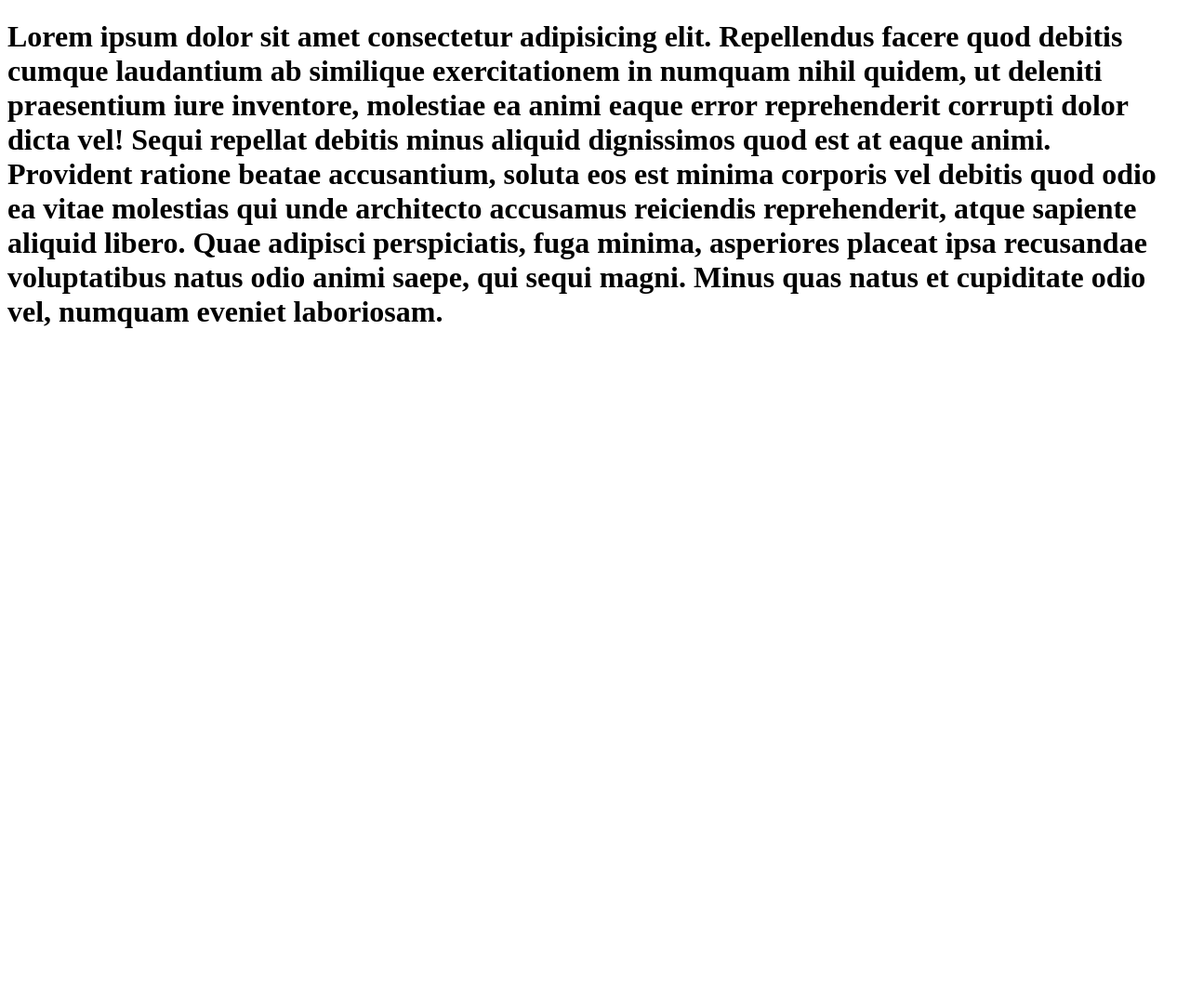
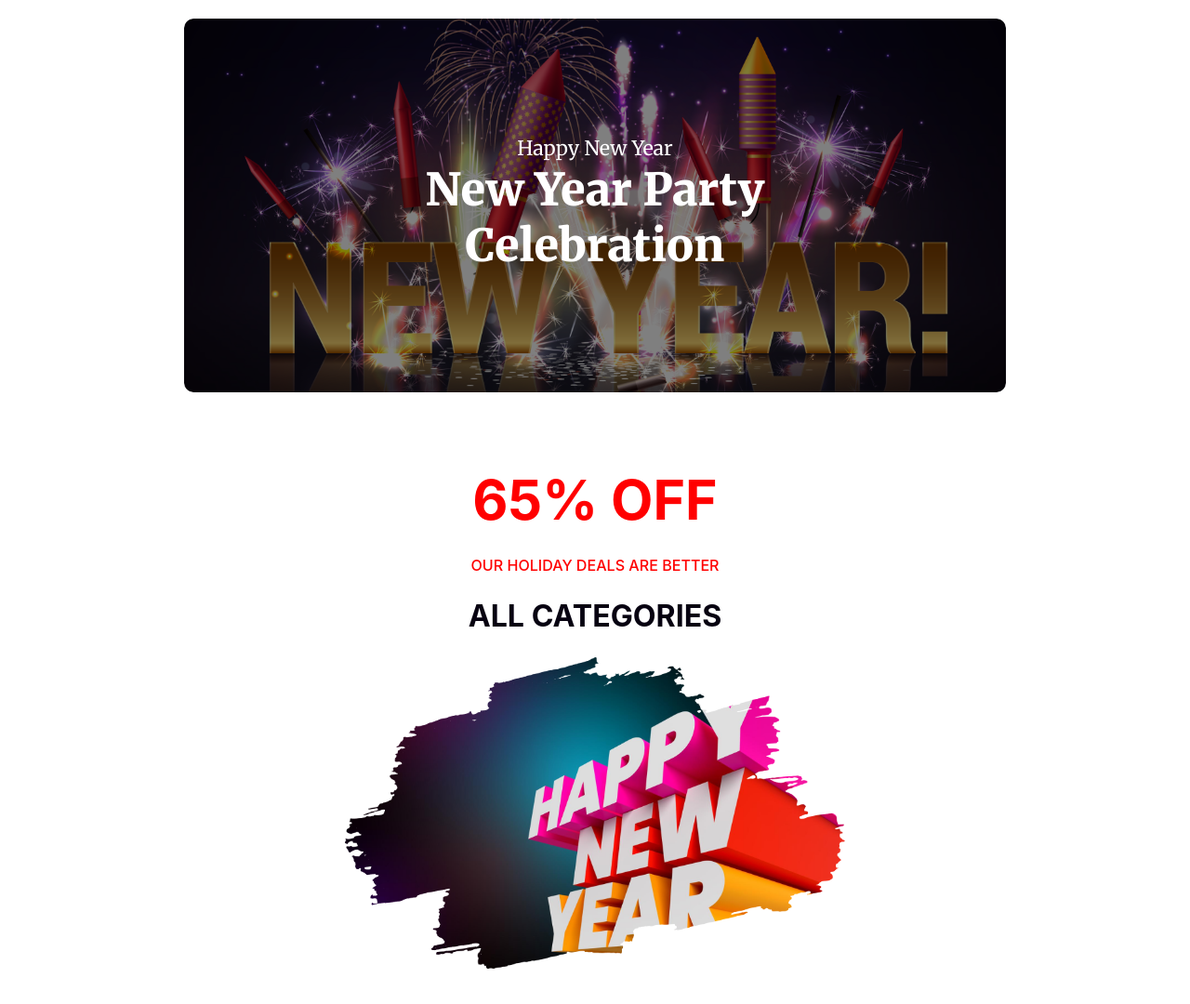
Before and after one commit to fnhnaf/Happy-New-year-Project-2, a plain HTML site: page index.html in a window 1280 px wide. Shown: the whole page at 93% size. Before the commit the page ends 800 px from the top, so only its background shows below. Drawn offline with Linux system fonts and the light colour scheme.

Commit message:
update my work

```diff
--- a/index.html
+++ b/index.html
@@ -1,14 +1,36 @@
 <!DOCTYPE html>
 <html lang="en">
-<head>
-    <meta charset="UTF-8">
-    <meta name="viewport" content="width=device-width, initial-scale=1.0">
+  <head>
+    <meta charset="UTF-8" />
+    <meta name="viewport" content="width=device-width, initial-scale=1.0" />
     <title>HPN 2K24</title>
-    <link rel="stylesheet" href="./stylescolor/style.css">
-</head>
-<body>
-    <H1>Lorem ipsum dolor sit amet consectetur adipisicing elit. Repellendus facere quod debitis cumque laudantium ab similique exercitationem in numquam nihil quidem, ut deleniti praesentium iure inventore, molestiae ea animi eaque error reprehenderit corrupti dolor dicta vel! Sequi repellat debitis minus aliquid dignissimos quod est at eaque animi. Provident ratione beatae accusantium, soluta eos est minima corporis vel debitis quod odio ea vitae molestias qui unde architecto accusamus reiciendis reprehenderit, atque sapiente aliquid libero. Quae adipisci perspiciatis, fuga minima, asperiores placeat ipsa recusandae voluptatibus natus odio animi saepe, qui sequi magni. Minus quas natus et cupiditate odio vel, numquam eveniet laboriosam.
-
-    </H1>
-</body>
+    <link rel="preconnect" href="https://fonts.googleapis.com" />
+    <link rel="preconnect" href="https://fonts.gstatic.com" crossorigin />
+    <link
+      href="https://fonts.googleapis.com/css2?family=Merriweather:ital,wght@0,300;0,400;0,700;0,900;1,300;1,400;1,700;1,900&display=swap"
+      rel="stylesheet"
+    />
+    <link rel="stylesheet" href="./stylescolor/style.css" />
+  </head>
+  <body>
+    <!---Header-->
+    <header class="banner-container">
+      <div class="banner-content">
+        <p>Happy New Year</p>
+        <h1>New Year Party <br />Celebration</h1>
+      </div>
+    </header>
+    <!---End of Header-->
+    <main>
+      <!---65% OFF-->
+      <section class="catagories-off-container">
+        <h1>65% OFF</h1>
+        <p>OUR HOLIDAY DEALS ARE BETTER</p>
+        <h4>ALL CATEGORIES</h4>
+        <img src="./images/New Year Photo.png" alt="" />
+      </section>
+      <!---End of 65% OFF-->
+    </main>
+    <footer></footer>
+  </body>
 </html>
--- a/stylescolor/style.css
+++ b/stylescolor/style.css
@@ -0,0 +1,70 @@
+* {
+  margin: 0;
+  padding: 0;
+  box-sizing: border-box;
+  font-family: "Merriweather", serif;
+}
+
+.banner-container {
+  max-width: 884.4px;
+  min-height: 402px;
+  background-color: rgba(0, 0, 0, 0.5);
+  background-blend-mode: overlay;
+  background-image: url(../images/Banner\ Image.png);
+  background-repeat: no-repeat;
+  background-size: cover;
+  margin: 0 auto;
+  margin-top: 20px;
+  border-radius: 10px;
+}
+.banner-content {
+  /* max-width: 632px; */
+  height: 402px;
+  display: flex;
+  flex-direction: column;
+  justify-content: center;
+  align-items: center;
+}
+.banner-content p {
+  font-size: 21.44px;
+  font-weight: 400;
+  line-height: 26.8px;
+  color: rgb(255, 255, 255);
+}
+.banner-content h1 {
+  font-size: 48.24px;
+  font-weight: 900;
+  text-align: center;
+  line-height: 60.3px;
+  color: rgb(255, 255, 255);
+}
+.catagories-off-container {
+  max-width: 537.94px;
+  height: 540px;
+  margin: 80.4px auto;
+  display: flex;
+  flex-direction: column;
+  justify-content: space-between;
+  text-align: center;
+}
+.catagories-off-container h1 {
+  color: rgb(255, 0, 0);
+  font-size: 58.96px;
+  font-weight: 700;
+  line-height: 71.69px;
+  font-family: Inter;
+}
+.catagories-off-container p {
+  color: rgb(255, 0, 0);
+  font-size: 16.08px;
+  font-weight: 500;
+  line-height: 19.43px;
+  font-family: Inter;
+}
+.catagories-off-container h4 {
+  color: rgb(7, 2, 17);
+  font-size: 32.16px;
+  font-weight: 700;
+  line-height: 38.86px;
+  font-family: Inter;
+}
```
